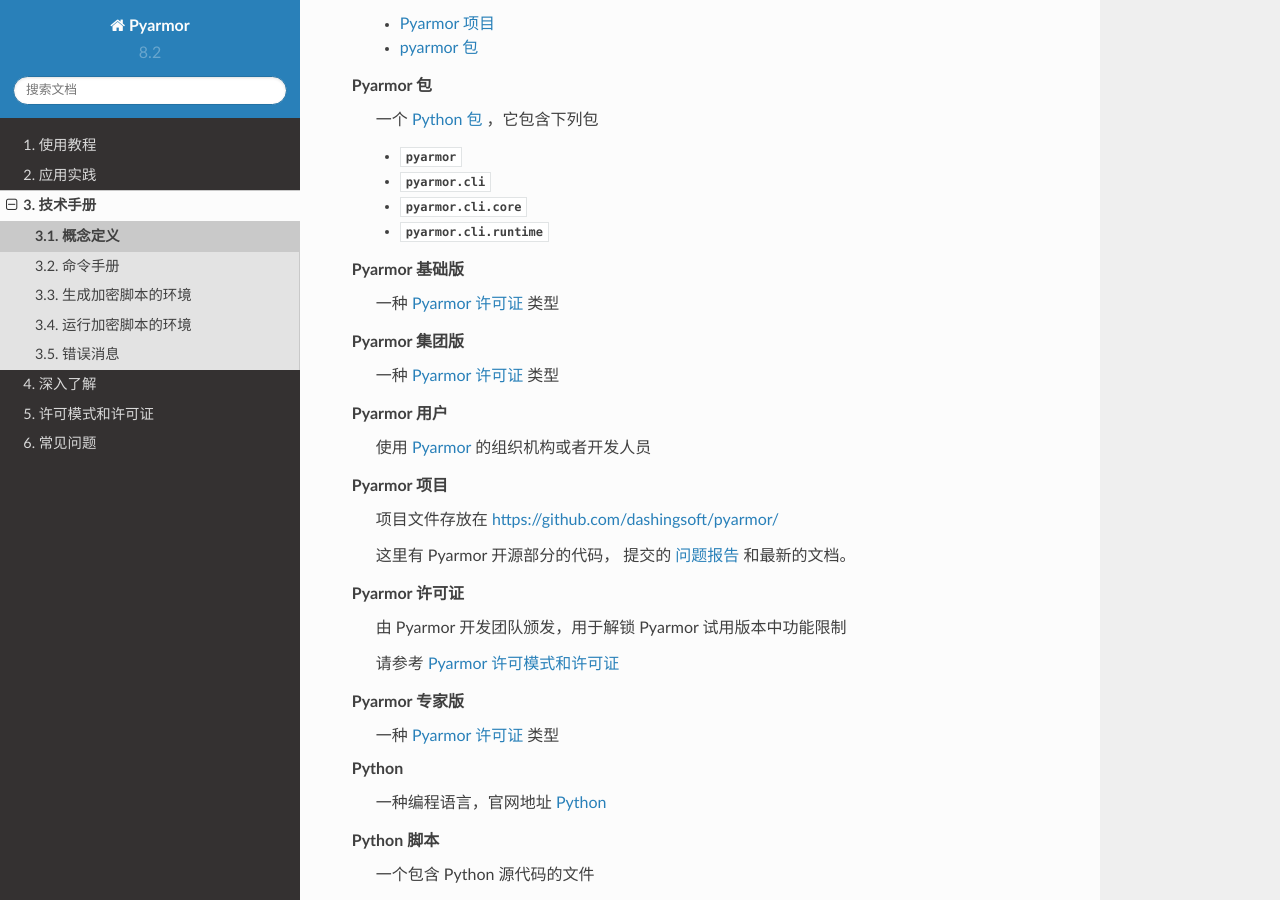
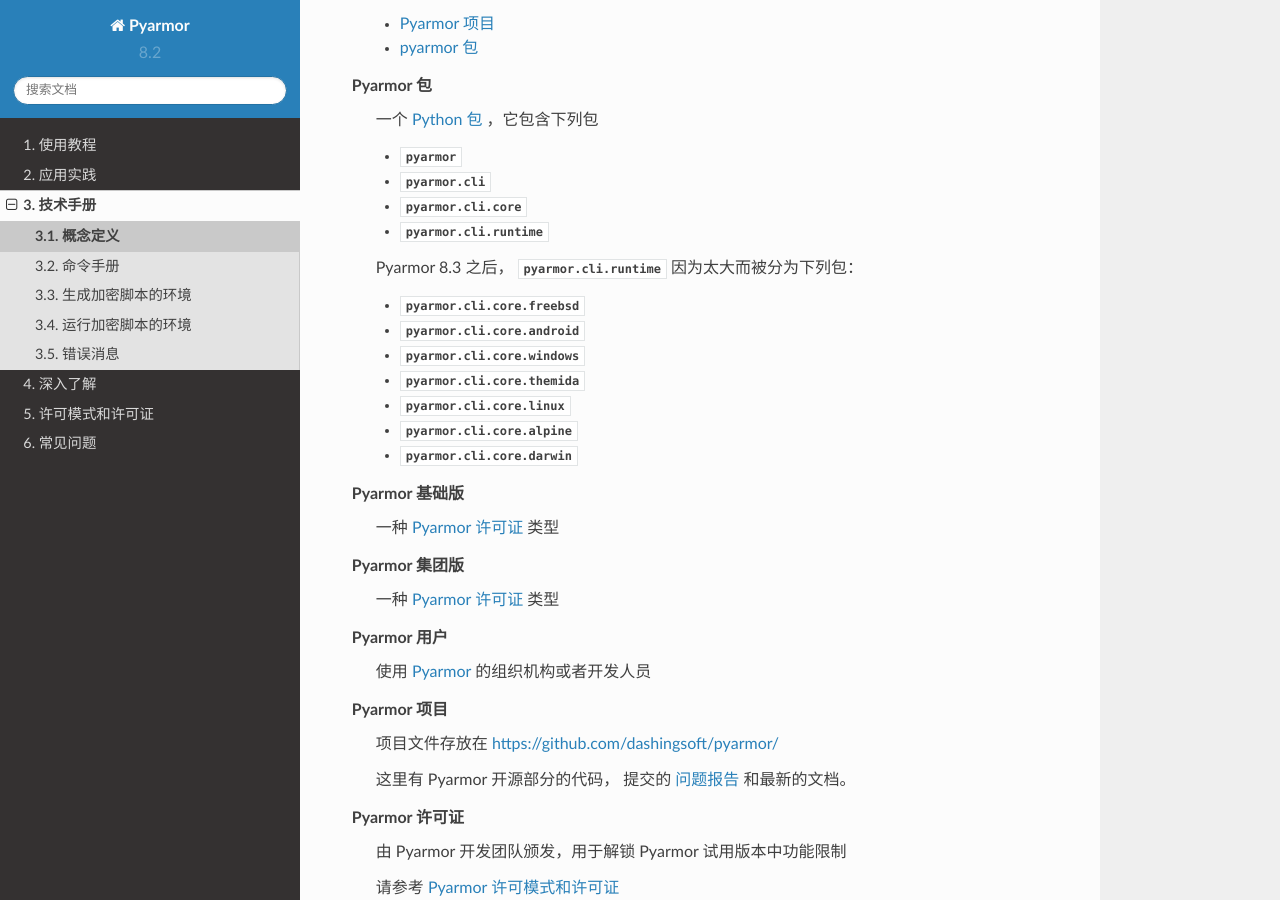
Before and after one commit to dashingsoft/pyarmor-docs-zh, a Sphinx documentation site: the page built from docs/reference/concepts.rst, in a window 1280 px wide and 900 px high, scrolled down 1621 px. Built offline with Sphinx 7.4.7 and the Read the Docs theme 2.0.0, drawn with Linux system fonts in a browser that asks for light colours.

Commit message:
增加新的运行包 pyarmor.cli.core.XXX

```diff
--- a/docs/reference/concepts.rst
+++ b/docs/reference/concepts.rst
@@ -89,6 +89,16 @@
       * :mod:`pyarmor.cli`
       * :mod:`pyarmor.cli.core`
       * :mod:`pyarmor.cli.runtime`
+
+    在 Pyarmor 8.3 之后， :mod:`pyarmor.cli.runtime` 因为太大而被分为下列包：
+
+      - :mod:`pyarmor.cli.core.freebsd`
+      - :mod:`pyarmor.cli.core.android`
+      - :mod:`pyarmor.cli.core.windows`
+      - :mod:`pyarmor.cli.core.themida`
+      - :mod:`pyarmor.cli.core.linux`
+      - :mod:`pyarmor.cli.core.alpine`
+      - :mod:`pyarmor.cli.core.darwin`
 
   Pyarmor 基础版
 
@@ -212,13 +222,36 @@
 
 
 .. module:: pyarmor
-    :synopsis: 一个用来加密 Python 脚本的命令行工具
+    :synopsis: 一个用来加密 Python 脚本的命令行工具，提供 Pyarmor 7 和 Pyarmor 8 命令行接口。如果只需要使用 Pyarmor 8，可以直接安装 :mod:`pyarmor.cli`
 
 .. module:: pyarmor.cli
+    :synopsis: 一个用来加密 Python 脚本的命令行工具，仅提供 Pyarmor 8 命令行接口
+
 .. module:: pyarmor.cli.core
-    :synopsis: 一个平台相关的二进制 Wheel 包，提供 Pyarmor 需要的核心扩展模块
+    :synopsis: 一个平台相关的二进制 Wheel 包，提供运行 Pyarmor 需要的预编译扩展模块 `pyansform3`
 
 .. module:: pyarmor.cli.runtime
-    :synopsis: 支持 Pyarmor 跨平台加密的包，提供跨平台所需要的预编译动态库
+    :synopsis: 支持 Pyarmor 跨平台加密的包，提供所有平台运行加密脚本需要的预编译动态库 `pyarmor_runtime`
+
+.. module:: pyarmor.cli.core.android
+    :synopsis: 在 Android 系统使用 Pyarmor 的依赖包，提供运行 Pyarmor 和加密脚本需要的预编译动态库
+
+.. module:: pyarmor.cli.core.freebsd
+    :synopsis: 在 FreeBSD 系统使用 Pyarmor 的依赖包，提供运行 Pyarmor 和加密脚本需要的预编译动态库
+
+.. module:: pyarmor.cli.core.windows
+    :synopsis: 支持跨平台加密的包，仅提供所有 Windows 平台运行加密脚本需要的预编译动态库
+
+.. module:: pyarmor.cli.core.themida
+    :synopsis: 支持跨平台加密的包，仅提供 Windows 平台下使用 Themida 保护的运行加密脚本需要的预编译动态库
+
+.. module:: pyarmor.cli.core.linux
+    :synopsis: 支持跨平台加密的包，仅提供所有 Linux + glibc 平台运行加密脚本需要的预编译动态库
+
+.. module:: pyarmor.cli.core.alpine
+    :synopsis: 支持跨平台加密的包，仅提供所有 Alpine Linux (musl-c) 平台运行加密脚本需要的预编译动态库
+
+.. module:: pyarmor.cli.core.darwin
+    :synopsis: 支持跨平台加密的包，仅提供所有 Darwin 平台运行加密脚本需要的预编译动态库
 
 .. include:: ../_common_definitions.txt
```
